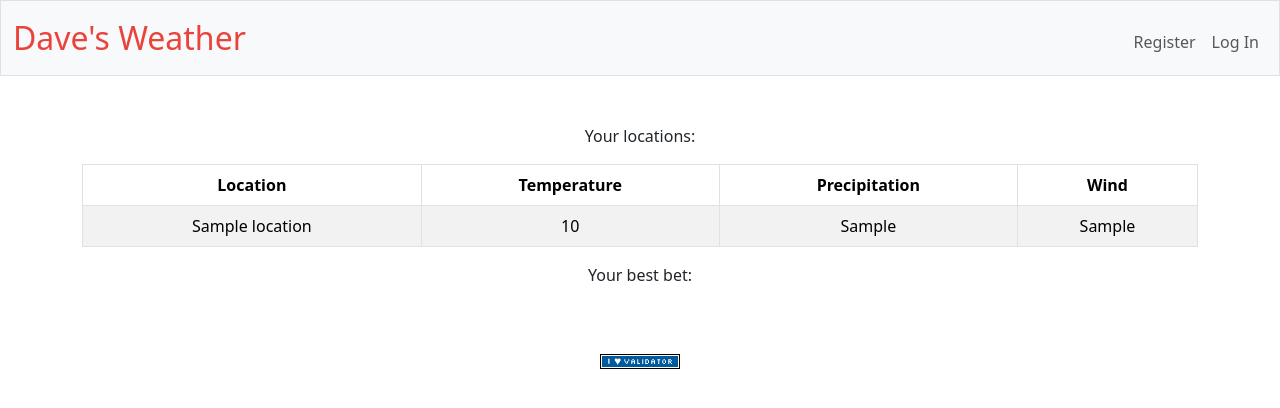
After one commit to quzle/final-proj, a Flask app: template templates/weather.html in a window 1280 px wide. The commit adds this page. Shown: the top 408 px of the page. Run offline with Flask 3, Linux system fonts and the light colour scheme; the template is opened without the code that fills it: most values are stand-ins (such as "Sample title", 1, 10 or a date in 2020); some libraries are stand-ins or nearby versions.

Commit message:
Implement weather display page and update index route; refactor API URL configuration

```diff
--- a/app.py
+++ b/app.py
@@ -45,13 +45,12 @@ def index():
 
         location = request.form.get("location")
         session.search_loc = lookup_location(location)
-        return redirect("/")
+
+        weather = search_weather(session.search_loc["id"])
+
+        return render_template("weather.html", location=session.search_loc, weather=weather)
 
     else:
-        try:
-            session.weather = search_weather(session.search_loc["id"])
-        except AttributeError:
-            return render_template("index.html")
         return render_template("index.html")
 
 
--- a/templates/index.html
+++ b/templates/index.html
@@ -18,24 +18,4 @@
     </form>
 </div>
 
-<div class="mb-3">
-    Your locations:
-</div>
-<table class="table table-striped table-bordered table-hover">
-    <thead class="thead-dark">
-        <tr>
-            <th>Location</th>
-            <th>Temperature</th>
-            <th>Precipitation</th>
-            <th>Wind</th>
-        </tr>
-    </thead>
-    <tbody>
-
-    </tbody>
-</table>
-<div class="mb-3">
-    Your best bet:
-</div>
-
 {% endblock %}
--- /dev/null
+++ b/templates/weather.html
@@ -0,0 +1,34 @@
+{% extends "index.html" %}
+
+{% block title %}
+    Weather
+{% endblock %}
+
+{% block main %}
+
+<div class="mb-3">
+    Your locations:
+</div>
+<table class="table table-striped table-bordered table-hover">
+    <thead class="thead-dark">
+        <tr>
+            <th>Location</th>
+            <th>Temperature</th>
+            <th>Precipitation</th>
+            <th>Wind</th>
+        </tr>
+    </thead>
+    <tbody>
+        <tr>
+            <td>{{ location["name"] }}</td>
+            <td>{{ weather["temp_c"] }}</td>
+            <td>{{ weather["precip_mm"] }}</td>
+            <td>{{ weather["wind_kph"] }}</td>
+        </tr>
+    </tbody>
+</table>
+<div class="mb-3">
+    Your best bet:
+</div>
+
+{% endblock %}
```
Also changed, not shown: helpers.py (+3 -4 lines), 1 other file.
